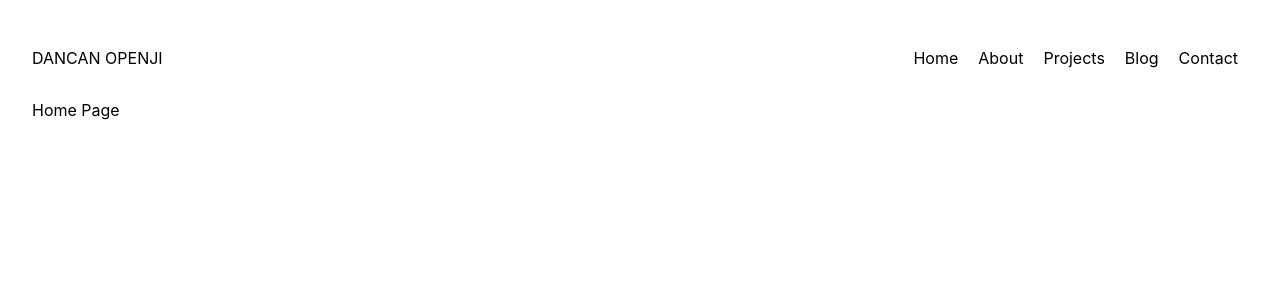
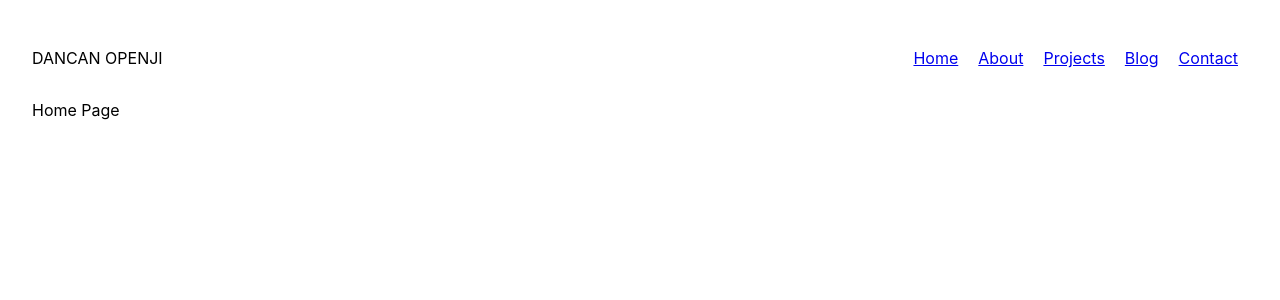
Before and after one commit to DANCAN-OMONDI-OPENJI/REACT.JS-REDUX-JAVASCRIPT-NODE.JS-PORTFOLIO, a React (Create React App) app: page / in a window 1280 px wide. Shown: the top 300 px of the page. Built offline with nearby package versions, Linux system fonts and the light colour scheme.

Commit message:
Modified Header.js

```diff
--- a/src/Header.js
+++ b/src/Header.js
@@ -1,15 +1,25 @@
 import React from "react";
-
+import { Link } from "react-router-dom";
 export default function Header() {
   return (
     <div className="header">
       <p>DANCAN OPENJI</p>
       <ul className="header-links">
-        <li>Home</li>
-        <li>About</li>
-        <li>Projects</li>
-        <li>Blog</li>
-        <li>Contact</li>
+        <li>
+          <Link to="/">Home</Link>
+        </li>
+        <li>
+          <Link to="/about">About</Link>
+        </li>
+        <li>
+          <Link to="/projects">Projects</Link>
+        </li>
+        <li>
+          <Link to="blog">Blog</Link>
+        </li>
+        <li>
+          <Link to="contact">Contact</Link>
+        </li>
       </ul>
     </div>
   );
```
